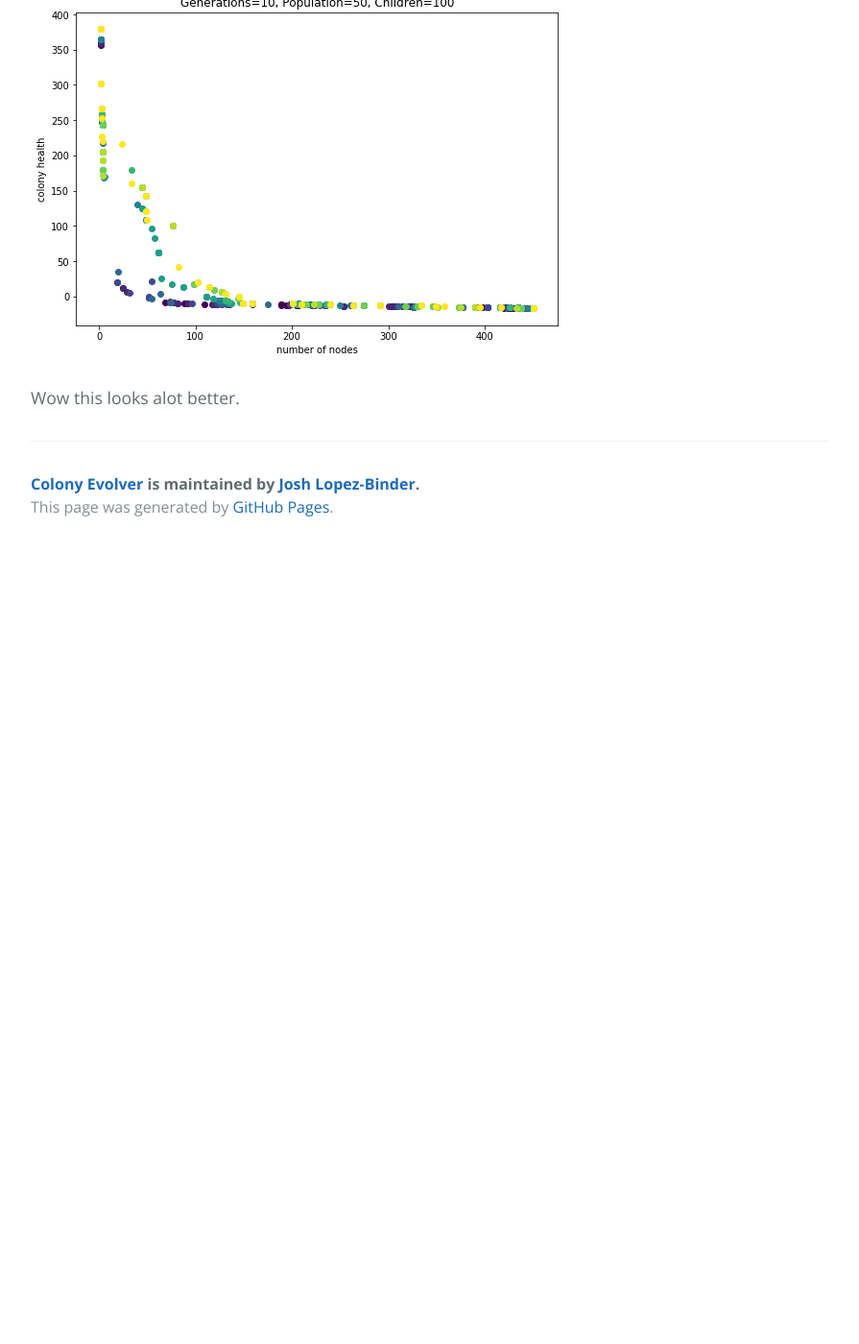
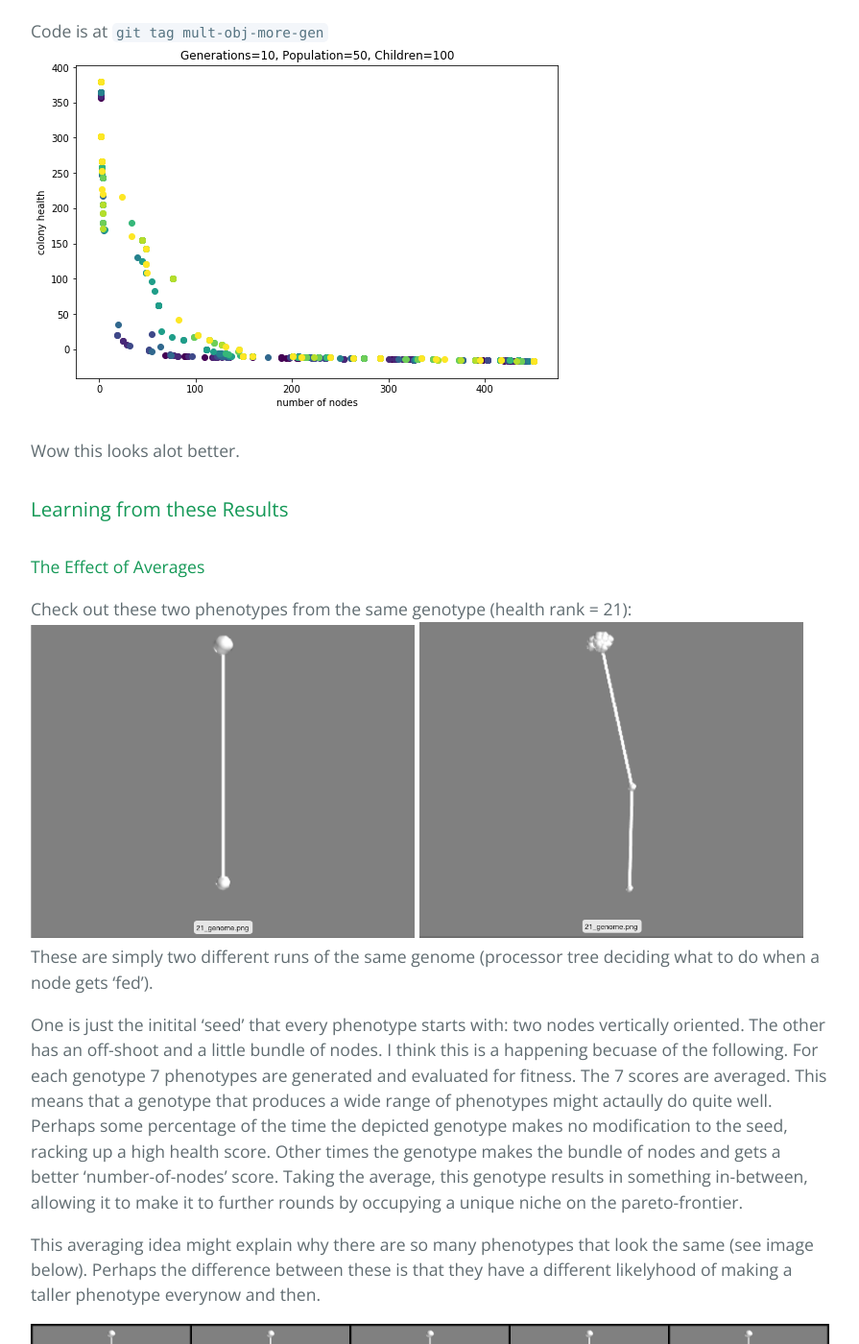
Before and after one commit to jlopezbi/ColonyEvolver, a Jekyll site: the page built from _posts/2017-05-04-pop-big-for-pareto-move.md, in a window 1280 px wide and 1400 px high, scrolled down 2444 px. Shown: the whole window at 96% size, without its empty margins (192-1087 px from the left). Built offline with Jekyll 4.4.1, drawn with Linux system fonts in a browser that asks for light colours; before the commit the page ends 3016 px from its top, so only the background shows below that; some of the changed text lies outside the part shown.

Commit message:
added imgs to post and words

````diff
--- a/_posts/2017-05-04-pop-big-for-pareto-move.md
+++ b/_posts/2017-05-04-pop-big-for-pareto-move.md
@@ -4,7 +4,7 @@ title: "Population Needs to be Big for Pareto-Front to Move"
 categories: main
 ---
 
-While the last two posts were exciting because a multi-objective evolution ran and spat out some neat shapes, I had to check if the evolution was actually finding *better* populations.
+### While the last two posts were exciting because a multi-objective evolution ran and spat out some neat shapes, I had to check if the evolution was actually finding *better* populations.
 
 ```python
 import ColonyEvolver.evolve_colony_multi_obj as ev
@@ -52,9 +52,9 @@
 
 ![png]({{ site.url }}{{ site.baseurl}}/assets/size-health-small-change.png)
 
-In this plot darker points are individuals from earlier generations. This does not look so great. What I am hoping to see is each generation slightly offset from the previous one, in the direction of the upper right hand corner. It looks like there is a *little* movement in that direction, especially in the ~60 number-of-node region. But my intuition tells me there is not enough movement.
+In this plot darker points are individuals from earlier generations. This does not look so great. What I am hoping to see is each generation slightly offset from the previous one, in the direction of the upper right hand corner. It looks like there is a *little* movement in that direction, especially in the ~60 number-of-node region. But something is not right.
 
-What is going on? Here are some ideas.
+### What is going on? Here are some ideas.
 1. There is not enough variation to select slightly better individuals.
 2. The random nature of simulation runs is confusing the results. This means that individuals that *are* slightly better are not being selected consistently because on some evaluations they get a low score. I am using 7 simulation runs per individual for this run. That number is rather arbitrary; it really depends on the variation between runs for a given individual. The scary thing is that this variation probably depends on the individual. Some individuals, as a result of their genome, are probably going to result in a wider range of phenotypes. Uh-oh!
 3. The variation is there but the wrong individuals are being selected.
@@ -68,3 +68,23 @@
 ![yay]({{ site.url }}{{ site.baseurl }}/assets/pareto_front_improving.png)
 
 Wow this looks alot better.
+
+### Learning from these Results
+
+#### The Effect of Averages
+Check out these two phenotypes from the same genotype (health rank = 21):
+<img src="{{ site.url}}{{ site.baseurl }}/assets/phen_2.png" alt="Drawing" style="width: 400px;"/>
+<img src="{{ site.url}}{{ site.baseurl }}/assets/phen_1.png" alt="Drawing" style="width: 400px;"/>
+These are simply two different runs of the same genome (processor tree deciding what to do when a node gets 'fed').
+
+One is just the initital 'seed' that every phenotype starts with: two nodes vertically oriented. The other has an off-shoot and a little bundle of nodes. I think this is a happening becuase of the following. For each genotype 7 phenotypes are generated and evaluated for fitness. The 7 scores are averaged. This means that a genotype that produces a wide range of phenotypes might actaully do quite well. Perhaps some percentage of the time the depicted genotype makes no modification to the seed, racking up a high health score. Other times the genotype makes the bundle of nodes and gets a better 'number-of-nodes' score. Taking the average, this genotype results in something in-between, allowing it to make it to further rounds by occupying a unique niche on the pareto-frontier.
+
+This averaging idea might explain why there are so many phenotypes that look the same (see image below). Perhaps the difference between these is that they have a different likelyhood of making a taller phenotype everynow and then.
+
+![grid]({{ site.url }}{{ site.baseurl }}/assets/mult-obj-improving-grid.png)
+Phenotypes sorted by health from the final pareto-frontier (yellow dots in the plot). Descending health from upper left to the right.
+
+Finally here are some awesome phenotypes (note that the reported #nodes and health is for this one phenotype, not the average obtained in the fitness evaluation)
+![r24]({{ site.url }}{{ site.baseurl }}/assets/rank_24.png)
+![r26]({{ site.url }}{{ site.baseurl }}/assets/rank_26.png)
+![r33]({{ site.url }}{{ site.baseurl }}/assets/rank_33.png)
````
Also changed, not shown: assets/mult-obj-improving-grid.png (added), assets/phen_1.png (added), assets/phen_2.png (added), assets/rank_24.png (added), assets/rank_26.png (added), assets/rank_33.png (added).
